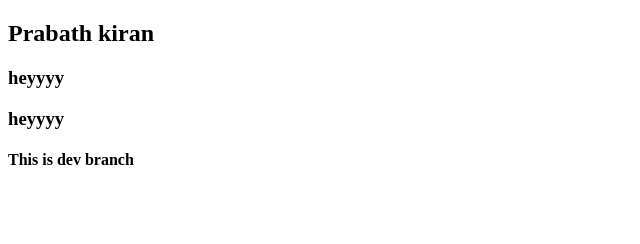
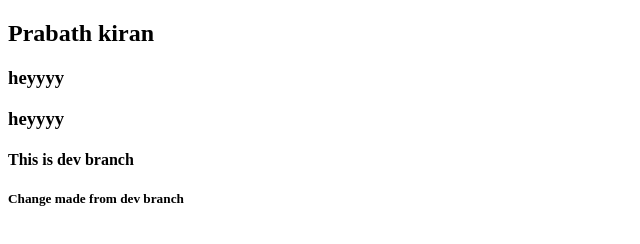
Before and after one commit to prabathkiran/commerce, a plain HTML site: page order.html in a window 1280 px wide. Shown: the whole page, without its empty margins (0-640 px from the left). Drawn offline with Linux system fonts and the light colour scheme.

Commit message:
from dev branch

```diff
--- a/order.html
+++ b/order.html
@@ -10,5 +10,6 @@
     <h3>heyyyy</h3>
     <h3>heyyyy</h3>
     <h4>This is dev branch</h4>
+    <h5>Change made from dev branch</h5>
   </body>
 </html>
```
